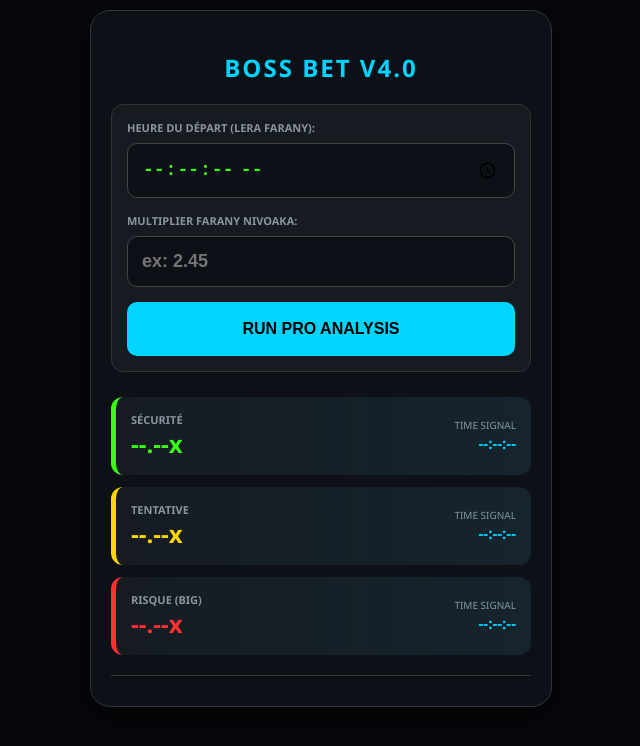
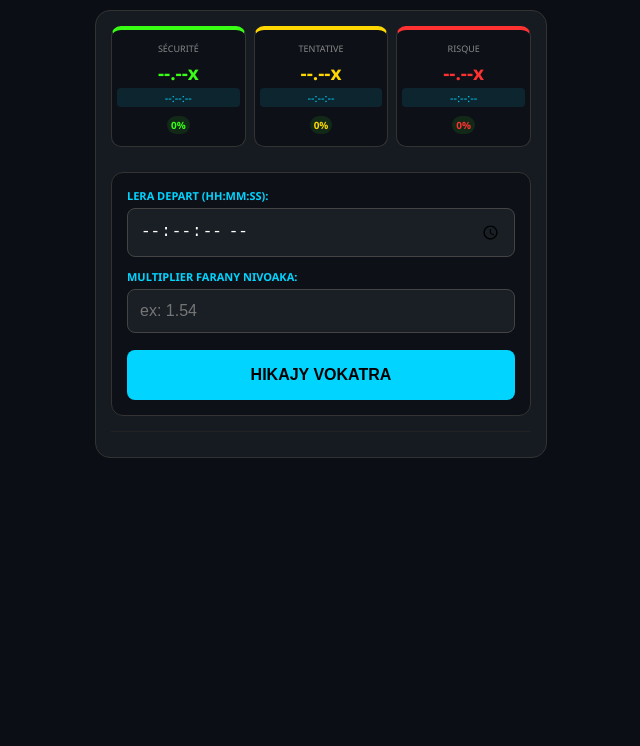
Before and after one commit to Nathanrak/index.html, a plain HTML site: page index.html in a window 1280 px wide. Shown: the whole page, without its empty margins (319-959 px from the left). Drawn offline with Linux system fonts and the light colour scheme.

Commit message:
Update index.html

```diff
--- a/index.html
+++ b/index.html
@@ -3,123 +3,127 @@
 <head>
     <meta charset="UTF-8">
     <meta name="viewport" content="width=device-width, initial-scale=1.0">
-    <title>BOSS BET - DYNAMIC ANALYZER</title>
+    <title>BOSS BET PRO - FINAL V5</title>
     <style>
-        body { background: #05070a; color: white; font-family: 'Segoe UI', sans-serif; padding: 10px; margin: 0; }
-        .app { max-width: 420px; margin: auto; background: #0d1117; border: 1px solid #30363d; border-radius: 20px; padding: 20px; box-shadow: 0 10px 30px rgba(0,0,0,0.5); }
-        h2 { color: #00d4ff; text-align: center; margin-bottom: 20px; text-transform: uppercase; letter-spacing: 2px; }
+        :root { --blue: #00d4ff; --green: #39ff14; --red: #ff3131; --bg: #0b0e14; }
+        body { background: var(--bg); color: white; font-family: 'Segoe UI', sans-serif; display: flex; justify-content: center; padding: 10px; margin: 0; }
+        .container { width: 100%; max-width: 420px; background: #161b22; border-radius: 15px; padding: 15px; border: 1px solid #333; }
 
-        .input-box { background: #161b22; padding: 15px; border-radius: 12px; border: 1px solid #333; margin-bottom: 20px; }
-        label { display: block; font-size: 11px; color: #8b949e; margin-bottom: 8px; font-weight: bold; }
-        input { width: 100%; padding: 14px; background: #0d1117; border: 1px solid #444; color: #39ff14; border-radius: 10px; margin-bottom: 15px; box-sizing: border-box; font-size: 18px; font-weight: bold; outline: none; }
-        input:focus { border-color: #00d4ff; }
+        /* 1. VALINY (PREDICTIONS) - EO AMBONY */
+        .results-grid { display: grid; grid-template-columns: 1fr 1fr 1fr; gap: 8px; margin-bottom: 25px; }
+        .res-card { background: #0d1117; padding: 12px 5px; border-radius: 10px; text-align: center; border: 1px solid #333; position: relative; }
+        .res-card small { font-size: 9px; color: #888; display: block; margin-bottom: 5px; text-transform: uppercase; }
+        .v-main { font-size: 19px; font-weight: bold; display: block; margin-bottom: 2px; }
+        .v-time { font-size: 11px; color: var(--blue); display: block; background: rgba(0,212,255,0.1); padding: 2px; border-radius: 4px; margin-bottom: 5px; }
 
-        .btn-analyze { width: 100%; padding: 18px; background: #00d4ff; border: none; border-radius: 10px; font-weight: bold; cursor: pointer; font-size: 16px; color: black; text-transform: uppercase; transition: 0.2s; }
-        .btn-analyze:active { transform: scale(0.96); }
+        /* PROBABILITY PERCENTAGE */
+        .v-prob { font-size: 10px; font-weight: bold; color: var(--green); background: rgba(57, 255, 20, 0.1); padding: 2px 4px; border-radius: 10px; }
 
-        .results { margin-top: 25px; }
-        .res-card { display: flex; justify-content: space-between; align-items: center; background: #161b22; padding: 15px; border-radius: 12px; margin-bottom: 12px; border-left: 5px solid #00d4ff; position: relative; overflow: hidden; }
+        .c-green { border-top: 4px solid var(--green); }
+        .c-orange { border-top: 4px solid #ffd700; }
+        .c-red { border-top: 4px solid var(--red); }
 
-        .res-card::after { content: ""; position: absolute; top: 0; left: 0; width: 100%; height: 100%; background: linear-gradient(90deg, transparent, rgba(0,212,255,0.05)); }
+        /* 2. FAMPIDIRANA (INPUTS) - EO AMBANY */
+        .input-section { background: #0d1117; padding: 15px; border-radius: 12px; border: 1px solid #333; }
+        .group { margin-bottom: 12px; }
+        label { display: block; font-size: 11px; color: var(--blue); margin-bottom: 5px; font-weight: bold; }
+        input { width: 100%; padding: 12px; background: #1a1f26; border: 1px solid #444; color: white; border-radius: 8px; box-sizing: border-box; font-size: 16px; outline: none; }
+        input:focus { border-color: var(--blue); }
 
-        .info b { font-size: 11px; color: #8b949e; display: block; text-transform: uppercase; }
-        .info span { font-size: 24px; font-weight: bold; }
+        .btn-main { width: 100%; padding: 16px; background: var(--blue); color: black; border: none; border-radius: 8px; font-weight: bold; cursor: pointer; font-size: 16px; text-transform: uppercase; margin-top: 5px; }
+        .btn-main:active { transform: scale(0.96); }
 
-        .time-box { text-align: right; }
-        .time-box small { display: block; font-size: 10px; color: #8b949e; }
-        .time-box b { color: #00d4ff; font-size: 15px; }
-
-        .h-sec { border-color: #39ff14; } .h-sec span { color: #39ff14; }
-        .h-tent { border-color: #ffd700; } .h-tent span { color: #ffd700; }
-        .h-risq { border-color: #ff3131; } .h-risq span { color: #ff3131; }
-
-        .history-log { margin-top: 20px; font-size: 11px; color: #444; border-top: 1px solid #333; padding-top: 10px; max-height: 100px; overflow-y: auto; }
+        .history { margin-top: 15px; font-size: 11px; color: #555; border-top: 1px solid #222; padding-top: 10px; max-height: 100px; overflow-y: auto; }
     </style>
 </head>
 <body>
 
-<div class="app">
-    <h2>BOSS BET <span>V4.0</span></h2>
-
-    <div class="input-box">
-        <label>HEURE DU DÉPART (LERA FARANY):</label>
-        <input type="time" id="t_dep" step="1">
-
-        <label>MULTIPLIER FARANY NIVOAKA:</label>
-        <input type="number" id="m_last" placeholder="ex: 2.45" step="0.01">
-
-        <button class="btn-analyze" onclick="generate()">RUN PRO ANALYSIS</button>
-    </div>
-
-    <div class="results">
-        <div class="res-card h-sec">
-            <div class="info"><b>Sécurité</b><span id="v1">--.--x</span></div>
-            <div class="time-box"><small>TIME SIGNAL</small><b id="h1">--:--:--</b></div>
+<div class="container">
+    <div class="results-grid">
+        <div class="res-card c-green">
+            <small>SÉCURITÉ</small>
+            <span id="s-val" class="v-main" style="color:var(--green)">--.--x</span>
+            <span id="s-time" class="v-time">--:--:--</span>
+            <span id="s-prob" class="v-prob">0%</span>
         </div>
-        <div class="res-card h-tent">
-            <div class="info"><b>Tentative</b><span id="v2">--.--x</span></div>
-            <div class="time-box"><small>TIME SIGNAL</small><b id="h2">--:--:--</b></div>
+        <div class="res-card c-orange">
+            <small>TENTATIVE</small>
+            <span id="t-val" class="v-main" style="color:#ffd700">--.--x</span>
+            <span id="t-time" class="v-time">--:--:--</span>
+            <span id="t-prob" class="v-prob" style="color:#ffd700">0%</span>
         </div>
-        <div class="res-card h-risq">
-            <div class="info"><b>Risque (Big)</b><span id="v3">--.--x</span></div>
-            <div class="time-box"><small>TIME SIGNAL</small><b id="h3">--:--:--</b></div>
+        <div class="res-card c-red">
+            <small>RISQUE</small>
+            <span id="r-val" class="v-main" style="color:var(--red)">--.--x</span>
+            <span id="r-time" class="v-time">--:--:--</span>
+            <span id="r-prob" class="v-prob" style="color:var(--red)">0%</span>
         </div>
     </div>
 
-    <div class="history-log" id="logs"></div>
+    <div class="input-section">
+        <div class="group">
+            <label>LERA DEPART (HH:MM:SS):</label>
+            <input type="time" id="t-input" step="1">
+        </div>
+        <div class="group">
+            <label>MULTIPLIER FARANY NIVOAKA:</label>
+            <input type="number" id="m-input" placeholder="ex: 1.54" step="0.01">
+        </div>
+        <button class="btn-main" onclick="calculate()">HIKAJY VOKATRA</button>
+    </div>
+
+    <div class="history" id="logs"></div>
 </div>
 
 <script>
-    function generate() {
-        const timeInput = document.getElementById('t_dep').value;
-        const lastMult = parseFloat(document.getElementById('m_last').value);
+    function calculate() {
+        const timeVal = document.getElementById('t-input').value;
+        const multVal = parseFloat(document.getElementById('m-input').value);
 
-        if(!timeInput || isNaN(lastMult)) {
-            alert("Fenoy tsara aloha ny lera sy ny multiplier!");
+        if(!timeVal || isNaN(multVal)) {
+            alert("Fenoy tsara ny lera sy ny multiplier!");
             return;
         }
 
-        // --- ALGORITMA DYNAMIQUE (TSY MIJANONA 1.20) ---
-        let tParts = timeInput.split(':');
+        let tParts = timeVal.split(':');
         let h = parseInt(tParts[0]);
         let m = parseInt(tParts[1]);
         let s = parseInt(tParts[2]) || 0;
 
-        // Fampiasana "Seed" miankina amin'ny segondra sy ny multiplier
-        // Mba hiova foana ny valiny isaky ny segondra hafa
-        let seed = (s + m + lastMult) * 1.5;
+        // Seed miankina amin'ny segondra sy multiplier
+        let seed = (s + multVal) * 1.35;
 
-        // 1. Sécurité: 1.30x hatramin'ny 1.90x (miankina amin'ny seed)
-        let res1 = (1.30 + (Math.abs(Math.sin(seed)) * 0.6)).toFixed(2);
+        // Fikajiana isa dynamique
+        let res1 = (1.40 + (Math.abs(Math.sin(seed)) * 0.50)).toFixed(2);
+        let res2 = (2.30 + (Math.abs(Math.cos(seed)) * 2.50)).toFixed(2);
+        let res3 = (6.00 + (Math.abs(Math.tan(seed % 1.5)) * 10.0)).toFixed(2);
 
-        // 2. Tentative: 2.10x hatramin'ny 4.50x
-        let res2 = (2.10 + (Math.abs(Math.cos(seed)) * 2.4)).toFixed(2);
+        // Fikajiana Probability (Atao eo amin'ny 94% - 98% ho an'ny Sécurité)
+        let prob1 = Math.floor(94 + (Math.random() * 4));
+        let prob2 = Math.floor(85 + (Math.random() * 8));
+        let prob3 = Math.floor(65 + (Math.random() * 15));
 
-        // 3. Risque: 5.00x hatramin'ny 30.00x++
-        let res3 = (5.00 + (Math.abs(Math.tan(seed % 1.5)) * 15)).toFixed(2);
-        if(res3 > 100) res3 = (90 + (seed % 10)).toFixed(2);
-
-        // Fikajiana lera vinavinaina (Intervalle miovaova araka ny multiplier)
-        const getFuture = (secondsToAdd) => {
+        const getT = (sec) => {
             let d = new Date();
             d.setHours(h, m, s);
-            return new Date(d.getTime() + secondsToAdd * 1000).toTimeString().split(' ')[0];
+            return new Date(d.getTime() + sec * 1000).toTimeString().split(' ')[0];
         };
 
-        // Intervalle: miampy segondra miankina amin'ny "Last Multiplier"
-        let offset = Math.floor(lastMult * 2);
+        // Update UI
+        document.getElementById('s-val').innerText = res1 + "x";
+        document.getElementById('s-time').innerText = getT(45);
+        document.getElementById('s-prob').innerText = prob1 + "%";
 
-        document.getElementById('v1').innerText = res1 + "x";
-        document.getElementById('h1').innerText = getFuture(30 + offset);
+        document.getElementById('t-val').innerText = res2 + "x";
+        document.getElementById('t-time').innerText = getT(90);
+        document.getElementById('t-prob').innerText = prob2 + "%";
 
-        document.getElementById('v2').innerText = res2 + "x";
-        document.getElementById('h2').innerText = getFuture(75 + offset);
-
-        document.getElementById('v3').innerText = res3 + "x";
-        document.getElementById('h3').innerText = getFuture(140 + offset);
+        document.getElementById('r-val').innerText = res3 + "x";
+        document.getElementById('r-time').innerText = getT(140);
+        document.getElementById('r-prob').innerText = prob3 + "%";
 
         // Logs
-        document.getElementById('logs').innerHTML = `<div>[${timeInput}] -> Prediction: ${res1}x</div>` + document.getElementById('logs').innerHTML;
+        document.getElementById('logs').innerHTML = `<div>[${timeVal}] -> ${res1}x (${prob1}%)</div>` + document.getElementById('logs').innerHTML;
     }
 </script>
 
```
